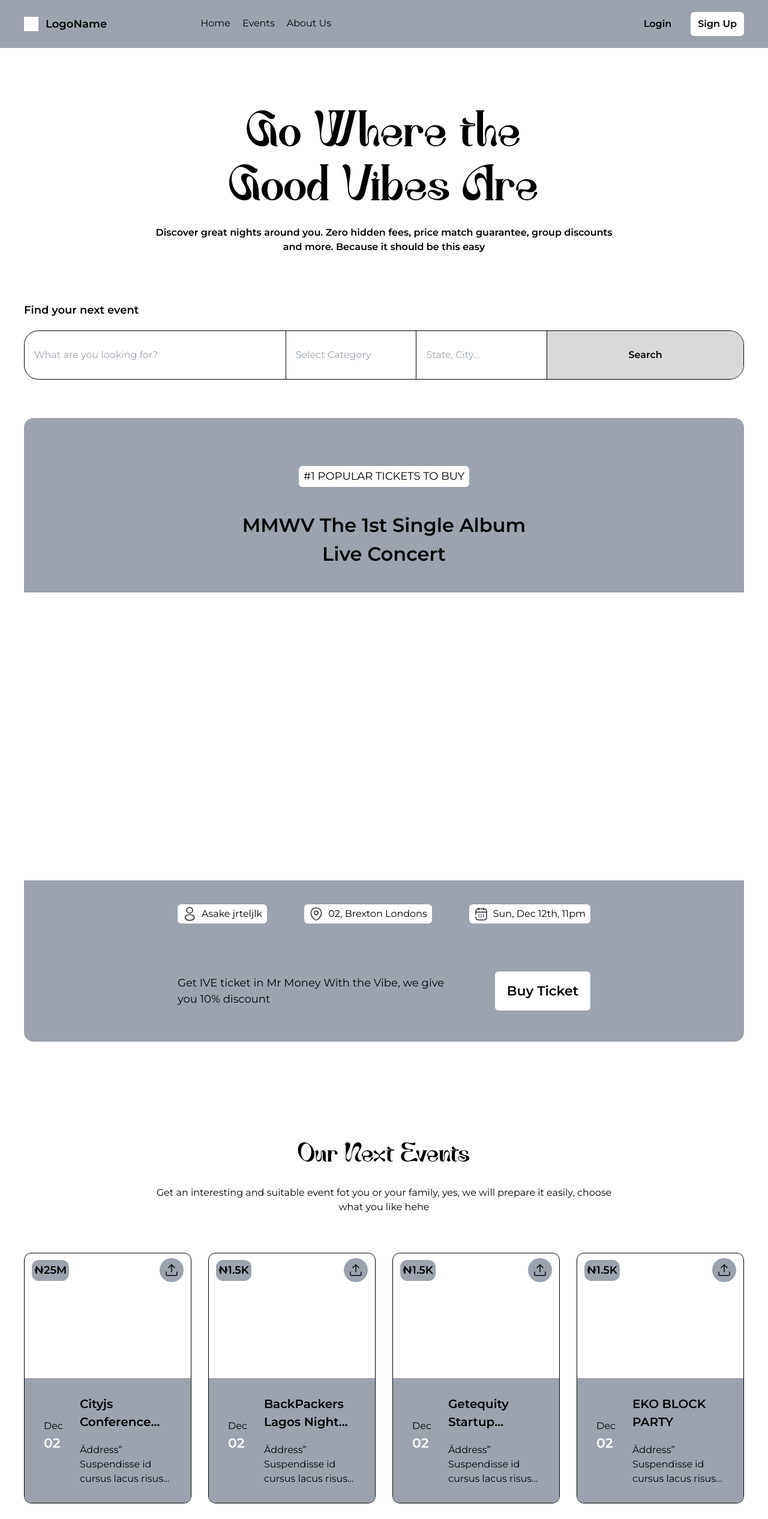
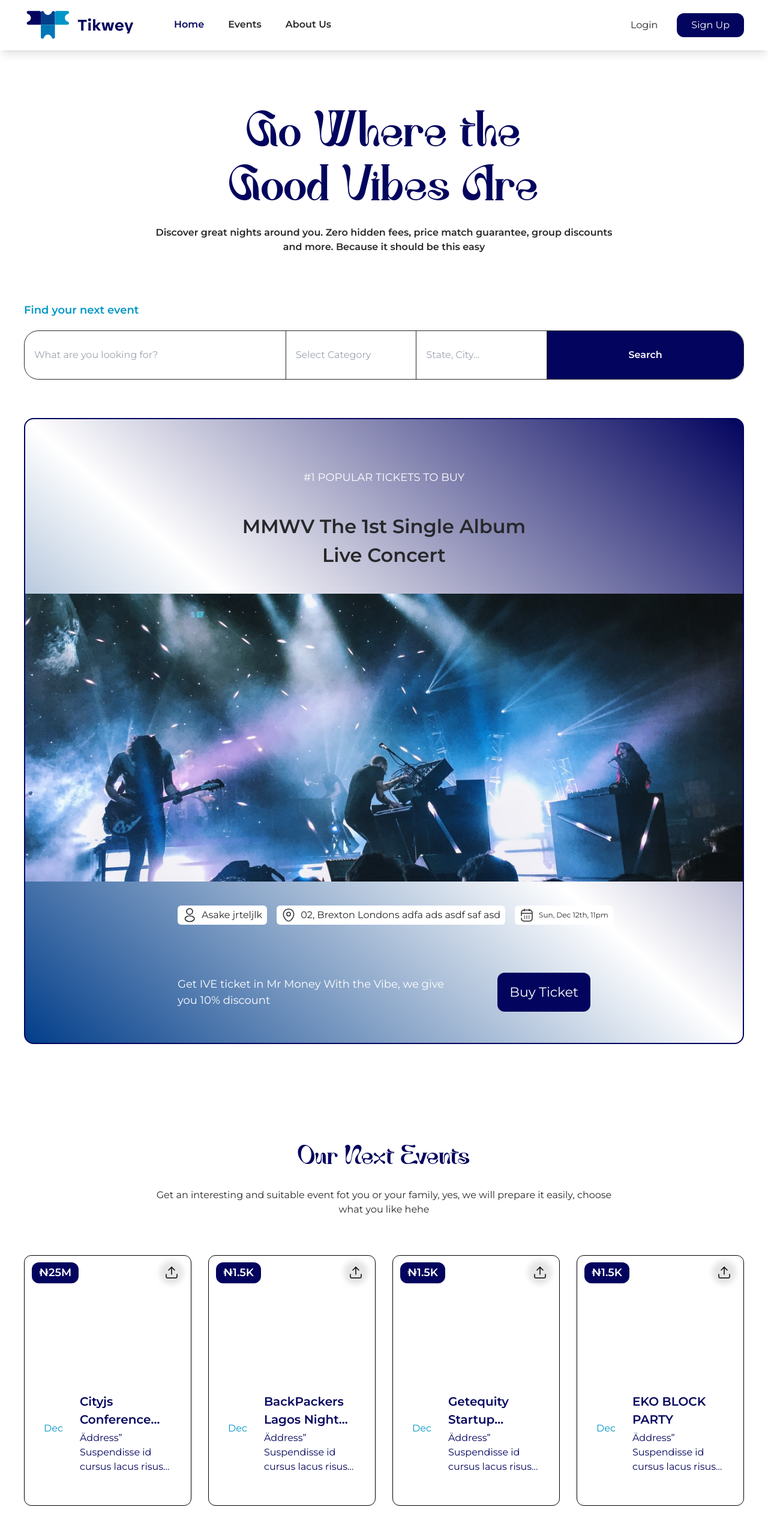
Before and after one commit to ZgmCodebase/ZG-Tikwey-Frontend-Nextjs, a Next.js app: page / in a window 1280 px wide. Shown: the top 2533 px of the page at 60% size. Built offline with nearby package versions, Linux system fonts and the light colour scheme.

Commit message:
feat: change colors to match design

```diff
--- a/components/layouts/NavbarLayout.tsx
+++ b/components/layouts/NavbarLayout.tsx
@@ -9,17 +9,23 @@ type NavbarLayoutProps = {
 
 function NavbarLayout({ children }: NavbarLayoutProps) {
     return (
-        <div>
-            <div className="gen-p py-5 bg-gray-400 flex justify-between items-center shadow-lg Navbar  ">
-                <div className=" flex items-center md:max-w-sm lg:max-w-md xl:max-w-lg w-full justify-between Navbar__left">
-                    <div className=" flex items-center Navbar__LogoContainer space-x-3 text-textColor text-size2 font-semibold">
+        <div className="">
+            <div className="gen-p py-3 bg-bgColor1 flex justify-between items-center  shadow-lg z-10   Navbar fixed w-full ">
+                <div className=" flex items-center md:max-w-sm lg:max-w-md xl:max-w-lg w-full justify-between Navbar__left ">
+                    {/* <div className=" flex items-center Navbar__LogoContainer space-x-3 text-textColor text-size2 font-semibold">
                         <div className="h-6 w-6 bg-white" />
                         <h1>LogoName</h1>
-                    </div>
+                    </div> */}
 
-                    <div className="md:block hidden Navbar__Navigation">
-                        <ul className="flex space-x-5 text-textColor">
-                            <li className="group  transition duration-300">
+                    <AppIcon
+                        src="/logo_full.svg"
+                        alt="logo"
+                        className="w-[100px] h-[40px] md:w-[200px] md:h-[60px] "
+                    />
+
+                    <div className="md:block hidden Navbar__Navigation font-semibold">
+                        <ul className="flex space-x-10 text-textColor">
+                            <li className="group  transition duration-300 text-priColor">
                                 <Link href={"/"}>
                                     <a>
                                         Home{" "}
@@ -60,7 +66,7 @@ function NavbarLayout({ children }: NavbarLayoutProps) {
                     <button className="btn">Sign Up</button>
                 </div>
             </div>
-            {children}
+            <div className="pt-20">{children}</div>
         </div>
     );
 }
--- a/components/pages/Landing/LandingBanner.tsx
+++ b/components/pages/Landing/LandingBanner.tsx
@@ -3,7 +3,7 @@ function LandingBanner() {
     return (
         <div className="gen-p w-full pt-16 md:pt-24 space-y-10 md:space-y-20">
             <div className="w-full space-y-5">
-                <div className="font-warrior text-size7Mob md:text-size7 text-center max-w-xs md:max-w-xl mx-auto">
+                <div className="font-warrior text-size7Mob md:text-size7 text-priColor text-center max-w-xs md:max-w-xl mx-auto">
                     Go Where the Good Vibes Are
                 </div>
 
@@ -15,7 +15,7 @@ function LandingBanner() {
             </div>
 
             <div className="space-y-5">
-                <h1 className="text-size2Mob md:text-size2 font-semibold ">
+                <h1 className="text-size2Mob md:text-size2 font-semibold text-secColor ">
                     Find your next event
                 </h1>
 
@@ -32,7 +32,7 @@ function LandingBanner() {
                         <DefaultTextField placeholder="State, City..." />
                     </div>
 
-                    <button className="w-full md:py-7 py-5 px-4 bg-priColor col-span-3 rounded-lg md:rounded-none font-semibold">
+                    <button className="w-full md:py-7 py-5 px-4 bg-priColor text-bgColor1 col-span-3 rounded-lg md:rounded-none font-semibold">
                         Search
                     </button>
                 </div>
--- a/components/pages/Landing/MostPopularTicket.tsx
+++ b/components/pages/Landing/MostPopularTicket.tsx
@@ -1,12 +1,13 @@
+import Image from "next/image";
 import AppIcon from "../../shared/AppIcon";
 
 function MostPopularTicket() {
     const hostName = "Asake jrteljlk";
     return (
         <div className="gen-p pt-16 pb-5">
-            <div className="w-full bg-gray-400 rounded-2xl py-5 md:py-10 ">
-                <div className="w-full my-10 px-5">
-                    <h1 className="md:text-size2 text-size1Mob mx-auto py-1 px-2 bg-white md:w-max my-10 rounded-md w-max">
+            <div className="w-full bg-gradient-to-tr border-2 border-priColor from-gradientStartColor via-bgColor2 to-priColor rounded-2xl py-5 md:py-10 ">
+                <div className="w-full md:my-10 my-4 px-5">
+                    <h1 className="md:text-size2 text-size1Mob mx-auto py-1 px-2 bg-accentColor text-bgColor1 md:w-max md:my-10 my-5 rounded-md w-max">
                         #1 POPULAR TICKETS TO BUY
                     </h1>
 
@@ -15,7 +16,15 @@ function MostPopularTicket() {
                     </h1>
                 </div>
 
-                <div className="bg-white h-[40vh] md:h-[60vh]"></div>
+                <div className="bg-white h-[40vh] md:h-[60vh] relative">
+                    <Image
+                        src="/images/index/popular_ticket.png"
+                        alt="popular_ticket"
+                        layout="fill"
+                        objectFit="cover"
+                        objectPosition="center"
+                    />
+                </div>
 
                 <div className="mt-10 mb-3 max-w-3xl mx-auto space-y-10 md:space-y-20 ">
                     <div className=" gen-p flex flex-col md:flex-row justify-between space-x-4 w-full items-center  space-y-2 md:space-y-0">
@@ -28,12 +37,15 @@ function MostPopularTicket() {
                             </h1>
                         </div>
 
-                        <div className="py-1 px-2 bg-white rounded-md h-min flex space-x-2 items-center ">
+                        <div className="py-1 px-2 bg-white rounded-md flex flex-row space-x-2 items-center max-w-[250px] md:max-w-sm  ">
                             <AppIcon
                                 src="/icons/locationMark.svg"
                                 alt="address_icon"
                             />
-                            <h1 className="">02, Brexton Londons</h1>
+
+                            <h1 className=" truncate">
+                                02, Brexton Londons adfa ads asdf saf asd{" "}
+                            </h1>
                         </div>
 
                         <div className="py-1 px-2 bg-white rounded-md whitespace-nowrap h-min flex space-x-2 items-center">
@@ -41,12 +53,12 @@ function MostPopularTicket() {
                                 src="/icons/calender.svg"
                                 alt="date_icon"
                             />
-                            <h1 className="">Sun, Dec 12th, 11pm</h1>
+                            <h1 className="text-xs">Sun, Dec 12th, 11pm</h1>
                         </div>
                     </div>
 
                     <div className=" gen-p flex justify-between items-center space-x-5 sm:space-x-20">
-                        <h1 className="text-size2Mob md:text-size2 max-w-md">
+                        <h1 className="text-size2Mob text-bgColor1 md:text-size2 max-w-md">
                             Get IVE ticket in Mr Money With the Vibe, we give
                             you 10% discount{" "}
                         </h1>
--- a/components/pages/Landing/NextEventsSection.tsx
+++ b/components/pages/Landing/NextEventsSection.tsx
@@ -50,12 +50,18 @@ function EventCards({
             {/* image with buttons */}
             <div className="h-52 relative">
                 <div className=" flex justify-between items-center px-3 py-2 absolute left-0 right-0 top-0">
-                    <div className="text-size2Mob md:text-size2 p-1 bg-gray-400 font-semibold rounded-xl">
+                    <div className="text-size2Mob md:text-size2 px-3 py-1 bg-priColor text-bgColor1 font-semibold rounded-xl">
                         {priceValue}
                     </div>
 
-                    <div className=" p-2 rounded-full bg-gray-400 cursor-pointer">
-                        <AppIcon src="/icons/upload.svg" alt="upload_icon" />
+                    <div className="relative ">
+                        <div className="h-10 w-10 rounded-full bg-greyColor blur-sm cursor-pointer" />
+                        <div className="h-10 w-10 rounded-full absolute top-0 flex justify-center items-center">
+                            <AppIcon
+                                src="/icons/upload.svg"
+                                alt="upload_icon"
+                            />
+                        </div>
                     </div>
                 </div>
 
@@ -63,11 +69,11 @@ function EventCards({
             </div>
 
             {/* event details */}
-            <div className="py-5 px-8 bg-gray-400 h-52">
+            <div className="py-5 px-8  h-52">
                 {/* Info */}
-                <div className="flex  items-start space-x-7 h-full">
+                <div className="flex  items-start space-x-7 h-full text-priColor">
                     {/* Date */}
-                    <div className="flex flex-col justify-start mt-12">
+                    <div className="flex flex-col justify-start mt-12 text-secColor">
                         {/* Month */}
                         <h1>{monthDayValue.month}</h1>
 
@@ -79,7 +85,7 @@ function EventCards({
 
                     {/* Name and location */}
 
-                    <div className="space-y-3 flex flex-col justify-evenly items-start h-full">
+                    <div className="space-y-1 flex flex-col  items-start h-full">
                         {/* Name */}
                         <h1 className="md:text-size3 text-size3Mob font-semibold w-full line-clamp-3 md:line-clamp-2 max-w-xs">
                             {nameOrTitle}
@@ -103,7 +109,7 @@ function NextEventsSection() {
                 <div className="w-full">
                     {/* Header and info */}
                     <div className="w-full space-y-7 flex flex-col items-center py-8 pt-16 ">
-                        <h1 className="font-warrior text-size5Mob md:text-size5 text-center">
+                        <h1 className="font-warrior text-size5Mob md:text-size5 text-center text-priColor">
                             Our Next Events
                         </h1>
                         <p className="text-center text-size1Mob md:text-size1 max-w-md md:max-w-3xl ">
--- a/pages/index.tsx
+++ b/pages/index.tsx
@@ -12,7 +12,7 @@ const Home: NextPageWithLayout = () => {
     const hello = "sdfsa";
 
     return (
-        <div className="min-h-screen text-size1Mob md:text-size1  w-full bg-white text-textColor">
+        <div className="min-h-screen text-size1Mob md:text-size1  w-full bg-bgColor2 text-textColor">
             <LandingBanner />
 
             <MostPopularTicket />
--- a/styles/globals.css
+++ b/styles/globals.css
@@ -35,10 +35,10 @@ font-style: normal;
     html {
         color-scheme: dark;
     }
-    /* body {
-        color: white;
-        background: black;
-    } */
+    body {
+        /* color: white; */
+        background: white;
+    }
 
 }
 
@@ -50,10 +50,10 @@ font-style: normal;
 
 @layer components{
   .btn {
-    @apply py-2 font-semibold px-3 text-textColor bg-white rounded-md whitespace-nowrap
+    @apply py-2 px-6 text-textColor bg-priColor rounded-xl whitespace-nowrap text-bgColor1
   }
   .btn-text{
-    @apply font-semibold
+    @apply  text-textColor
   }
   .gen-p{
     @apply md:px-10 px-5
--- a/tailwind.config.js
+++ b/tailwind.config.js
@@ -13,17 +13,20 @@ module.exports = {
                 warrior: ["Great-Warrior", ...defaultTheme.fontFamily.sans],
             },
             colors: {
-                textColor: "rgba(0, 0, 0, 1)",
-                priColor: "#D9D9D9",
+                textColor: "rgba(40, 40, 44, 1)",
+                priColor: "rgba(3, 4, 94, 1)",
                 priColorDk: "",
-                secColor: "",
+                secColor: "rgba(0, 150, 199, 1)",
                 secColorDk: "",
                 sucColor: "",
                 sucColorDk: "",
-                accColor: "",
+                accColor: "#6085B5",
                 accColorDk: "",
-                bgColor: "#1E1E1E",
-                bgColorDk: "",
+                bgColor1: "#FFFFFF",
+                bgColor2: "rgba(255, 255, 255, 1)",
+                bgColor2Dk: "",
+                greyColor: "rgba(229, 229, 229, 1)",
+                gradientStartColor: "#023E8A",
             },
             fontSize: {
                 size1: "16px",
```
Also changed, not shown: public/images/index/popular_ticket.png (added), public/logo_full.svg (added).
